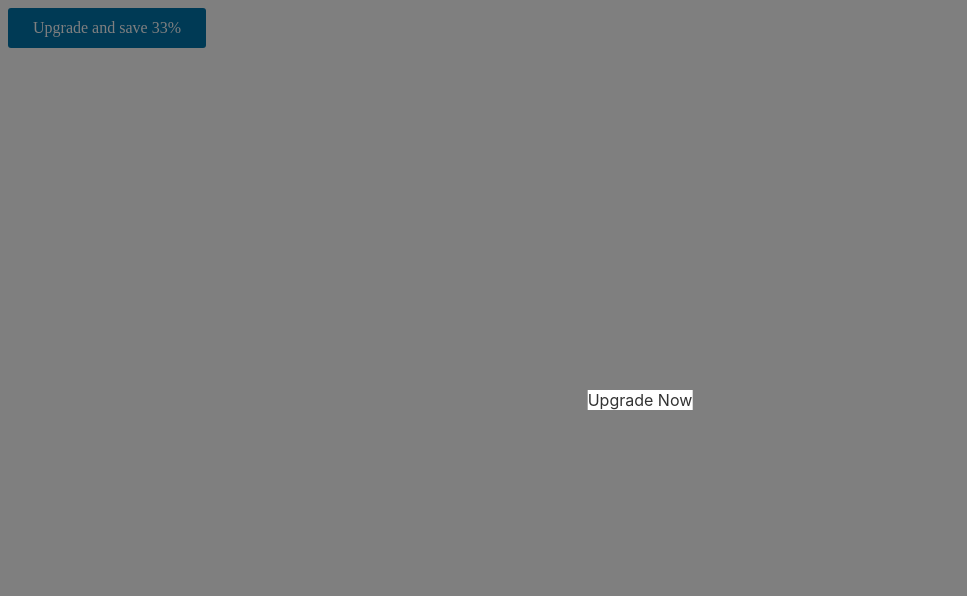
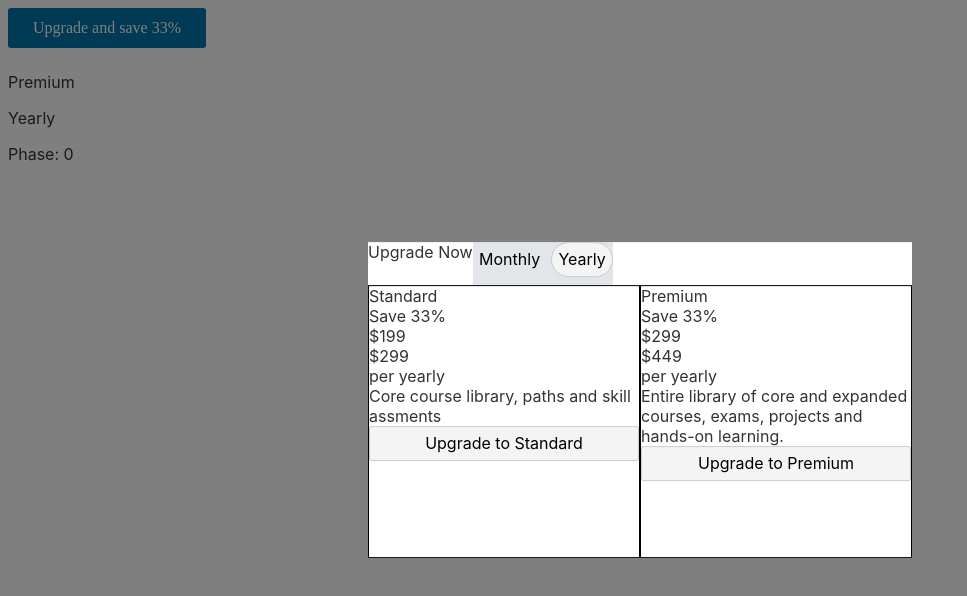
Before and after one commit to scottdkey/svelteHeader, a Svelte app in the folder header/: page / in a window 1280 px wide. Both pictures are taken after a click on the button "Upgrade and save 33%". Shown: the top 596 px of the page, without its empty margins (0-967 px from the left). Built offline with nearby package versions, Linux system fonts and the light colour scheme.

Commit message:
added upgrade options area

```diff
--- /dev/null
+++ b/header/src/CTA.scss
@@ -0,0 +1,22 @@
+#upgrade {
+  width: 198px;
+  height: 40px;
+  border-radius: 3px;
+  padding: 10px 12px 10px 12px;
+  background: #0074ab;
+  &:hover {
+    filter: brightness(95%);
+  }
+  border: none;
+
+  #buttonContent {
+    font-family: "PS TT Commons", "Times New Roman", Times, serif;
+    font-size: 16px;
+    color: #ffffff;
+    vertical-align: center;
+    align-self: center;
+    font-style: DemiBold;
+    letter-spacing: 1%;
+    fill: solid;
+  }
+}
--- a/header/src/CTA.svelte
+++ b/header/src/CTA.svelte
@@ -1,32 +1,42 @@
 <script lang="ts">
   import Modal from "./Modal.svelte";
+  import UpgradeOptions from "./UpgradeOptions.svelte";
+  import "./CTA.scss";
 
-  let isOpenModal = false;
+  let phase: number = 0;
+  let upgradeType: string = "Premium";
+  let monthly = false;
 
-  function openModal() {
+  let isOpenModal: boolean = false;
+
+  function openModal(): void {
+    phase = 0;
     isOpenModal = true;
   }
 
-  function closeModal() {
+  function closeModal(): void {
     isOpenModal = false;
-    phase = 0;
   }
 
-  let phase = 0;
-
-  function nextPhase() {
+  function nextPhase(UpgradeType: string, Monthly: boolean): void {
     phase += 1;
+    upgradeType = UpgradeType;
+    monthly = Monthly;
   }
 </script>
 
-<button>
+<button id="upgrade">
   <div id="buttonContent" on:click={openModal}>Upgrade and save 33%</div>
 </button>
+<p>{upgradeType}</p>
+<p>{monthly ? "Monthly" : "Yearly"}</p>
+<p>Phase: {phase}</p>
+
 <Modal {isOpenModal} on:closeModal={closeModal}>
   {#if phase === 0}
-    <div on:click={nextPhase}>Upgrade Now</div>
+    <UpgradeOptions {nextPhase} />
   {:else if phase === 1}
-    <div on:click={nextPhase}>Upgrade to Premium/ Upgrade to Standard</div>
+    <div>Upgrade to Premium/ Upgrade to Standard</div>
   {:else if phase === 2}
     <div on:click={closeModal}>
       Thank you! Welcome to the next level.(loading area)
@@ -35,29 +45,3 @@
     <div>you got an error bud</div>
   {/if}
 </Modal>
-
-<style lang="scss">
-  button {
-    width: 198px;
-    height: 40px;
-    border-radius: 3px;
-    padding: 10px 12px 10px 12px;
-    background: #0074ab;
-    &:hover {
-      filter: brightness(95%);
-    }
-    border: none;
-
-    #buttonContent {
-      font-family: "PS TT Commons", "Times New Roman", Times, serif;
-      font-style: DemiBold;
-      font-size: 16px;
-      color: #ffffff;
-      vertical-align: center;
-      align-self: center;
-      font-style: DemiBold;
-      letter-spacing: 1%;
-      fill: solid;
-    }
-  }
-</style>
--- a/header/src/Modal.svelte
+++ b/header/src/Modal.svelte
@@ -29,7 +29,7 @@
     left: 0;
     width: 100vw;
     height: 100vh;
-    background-color: black;
+    background-color: rgb(0, 0, 0);
     opacity: 0.5;
   }
 
--- /dev/null
+++ b/header/src/UpgradeOptions.scss
@@ -0,0 +1,26 @@
+#choice {
+  display: flex;
+  flex-direction: row;
+  .buttonContainer {
+    fill: solid;
+    background: rgba(138, 153, 168, 0.25);
+    .activeButton {
+      border-radius: 20px;
+    }
+    .inactiveButton {
+      background: rgba(255, 255, 255, 0);
+      border: none;
+    }
+  }
+}
+.optionsRow {
+  display: flex;
+  flex-direction: row;
+  .optionsContainer {
+    width: 270px;
+    height: 271px;
+    border: 1px solid black;
+    display: flex;
+    flex-direction: column;
+  }
+}
--- /dev/null
+++ b/header/src/UpgradeOptions.svelte
@@ -0,0 +1,74 @@
+<script lang="ts">
+  import "./UpgradeOptions.scss";
+
+  export let nextPhase: (UpgradeType: string, Monthly: boolean) => void;
+  let monthly: boolean = false;
+
+  const choices = (
+    monthly
+  ): {
+    upgradeType: string;
+    savingsPercent: number;
+    discountedPrice: number;
+    originalPrice: number;
+    timePeriod: string;
+    libraryContentCopy: string;
+  }[] => {
+    const timePeriod = `per ${monthly ? "monthly" : "yearly"}`;
+    const savingsPercent = 33;
+
+    return [
+      {
+        upgradeType: "Standard",
+        savingsPercent,
+        discountedPrice: monthly ? 10 : 199,
+        originalPrice: monthly ? 20 : 299,
+        timePeriod,
+        libraryContentCopy: "Core course library, paths and skill assments",
+      },
+      {
+        upgradeType: "Premium",
+        savingsPercent,
+        discountedPrice: monthly ? 20 : 299,
+        originalPrice: monthly ? 35 : 449,
+        timePeriod,
+        libraryContentCopy:
+          "Entire library of core and expanded courses, exams, projects and hands-on learning.",
+      },
+    ];
+  };
+</script>
+
+<div id="choice">
+  <div>Upgrade Now</div>
+  <div class="buttonContainer">
+    <button
+      class={monthly ? "activeButton" : "inactiveButton"}
+      on:click={() => (monthly = true)}>Monthly</button
+    >
+    <button
+      class={!monthly ? "activeButton" : "inactiveButton"}
+      on:click={() => (monthly = false)}>Yearly</button
+    >
+  </div>
+</div>
+<div class="optionsRow">
+  {#each choices(monthly) as c}
+    <div class="optionsContainer">
+      <div>
+        <div>{c.upgradeType}</div>
+        <div>Save {c.savingsPercent}%</div>
+      </div>
+      <div>
+        <div>${c.discountedPrice}</div>
+        <div>${c.originalPrice}</div>
+      </div>
+      <div>{c.timePeriod}</div>
+
+      <div>{c.libraryContentCopy}</div>
+      <button on:click={() => nextPhase(c.upgradeType, monthly)}>
+        Upgrade to {c.upgradeType}
+      </button>
+    </div>
+  {/each}
+</div>
```
